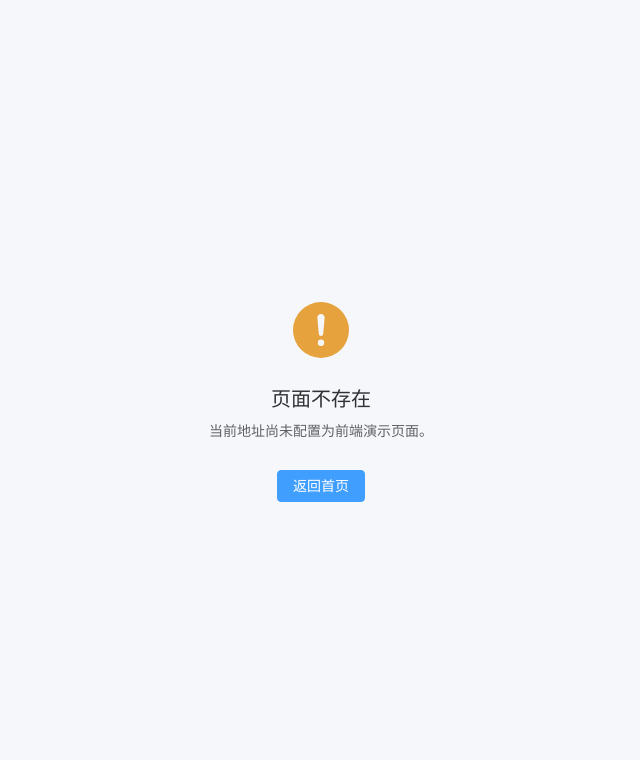
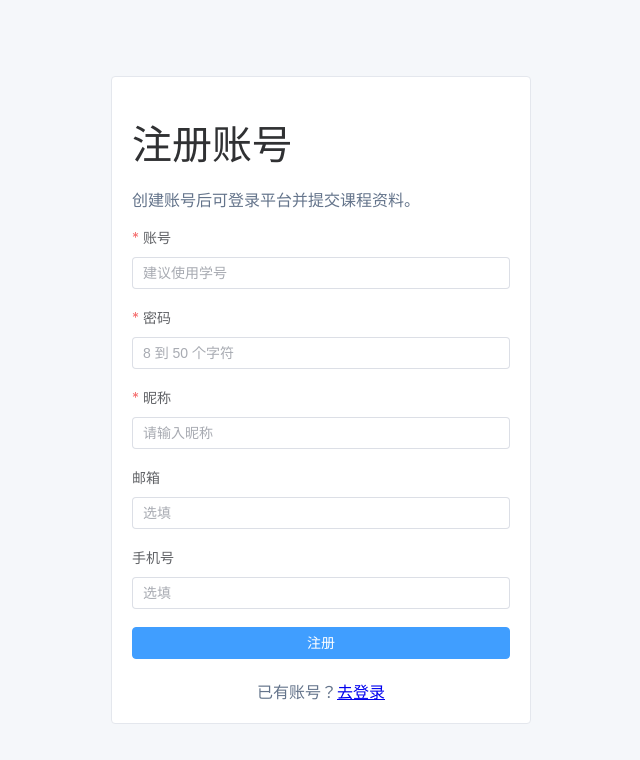
Before and after one commit to clear48/campus-resource-platform, a Vue app in the folder frontend/: page /register in a window 1280 px wide. Shown: the top 760 px of the page, without its empty margins (319-959 px from the left). Built offline with nearby package versions, Linux system fonts and the light colour scheme; no server answers.

Commit message:
feat(frontend): add register page

```diff
--- a/frontend/src/router/index.ts
+++ b/frontend/src/router/index.ts
@@ -3,6 +3,7 @@ import DefaultLayout from '../layouts/DefaultLayout.vue'
 import HomeView from '../views/HomeView.vue'
 import LoginView from '../views/LoginView.vue'
 import NotFoundView from '../views/NotFoundView.vue'
+import RegisterView from '../views/RegisterView.vue'
 
 // 首版保持固定路由，后续只在对应任务中逐页扩展，避免提前生成所有页面。
 const routes: RouteRecordRaw[] = [
@@ -22,6 +23,11 @@ const routes: RouteRecordRaw[] = [
     name: 'login',
     component: LoginView,
   },
+  {
+    path: '/register',
+    name: 'register',
+    component: RegisterView,
+  },
   // 兜底路由避免未知地址渲染空白页面。
   {
     path: '/:pathMatch(.*)*',
--- /dev/null
+++ b/frontend/src/views/RegisterView.vue
@@ -0,0 +1,101 @@
+<script setup lang="ts">
+import { reactive, ref } from 'vue'
+import { useRouter } from 'vue-router'
+import { ElMessage, type FormInstance, type FormRules } from 'element-plus'
+import { register } from '../api/auth'
+import type { RegisterRequest } from '../types/auth'
+import { ApiBusinessError } from '../utils/request'
+
+const router = useRouter()
+const registerFormRef = ref<FormInstance>()
+const loading = ref(false)
+const errorMessage = ref('')
+
+const registerForm = reactive({
+  username: '',
+  password: '',
+  nickname: '',
+  email: '',
+  phone: '',
+})
+
+const registerRules: FormRules<RegisterRequest> = {
+  username: [{ required: true, max: 50, message: '请输入不超过 50 个字符的账号', trigger: 'blur' }],
+  password: [
+    { required: true, message: '请输入密码', trigger: 'blur' },
+    { min: 8, max: 50, message: '密码长度应为 8 到 50 个字符', trigger: 'blur' },
+  ],
+  nickname: [{ required: true, max: 50, message: '请输入不超过 50 个字符的昵称', trigger: 'blur' }],
+  email: [
+    { max: 100, message: '邮箱不能超过 100 个字符', trigger: 'blur' },
+    { type: 'email', message: '请输入合法邮箱', trigger: 'blur' },
+  ],
+  phone: [{ pattern: /^$|^1[3-9]\d{9}$/, message: '请输入合法中国大陆手机号', trigger: 'blur' }],
+}
+
+/**
+ * 可选字段为空时不传给后端，避免把空字符串误判为格式非法的邮箱或手机号。
+ */
+function buildRegisterPayload(): RegisterRequest {
+  return {
+    username: registerForm.username,
+    password: registerForm.password,
+    nickname: registerForm.nickname,
+    email: registerForm.email || undefined,
+    phone: registerForm.phone || undefined,
+  }
+}
+
+async function submitRegister() {
+  const valid = await registerFormRef.value?.validate().catch(() => false)
+
+  if (!valid || loading.value) {
+    return
+  }
+
+  loading.value = true
+  errorMessage.value = ''
+
+  try {
+    await register(buildRegisterPayload())
+    ElMessage.success('注册成功，请登录')
+    await router.push('/login')
+  } catch (error) {
+    errorMessage.value = error instanceof ApiBusinessError ? error.message : '注册失败，请稍后重试'
+  } finally {
+    loading.value = false
+  }
+}
+</script>
+
+<template>
+  <main class="auth-page">
+    <el-card class="auth-card" shadow="never">
+      <h1>注册账号</h1>
+      <p class="auth-card__description">创建账号后可登录平台并提交课程资料。</p>
+
+      <el-alert v-if="errorMessage" class="auth-card__alert" type="error" :title="errorMessage" :closable="false" show-icon />
+
+      <el-form ref="registerFormRef" :model="registerForm" :rules="registerRules" label-position="top" @submit.prevent="submitRegister">
+        <el-form-item label="账号" prop="username">
+          <el-input v-model="registerForm.username" placeholder="建议使用学号" autocomplete="username" />
+        </el-form-item>
+        <el-form-item label="密码" prop="password">
+          <el-input v-model="registerForm.password" placeholder="8 到 50 个字符" type="password" autocomplete="new-password" show-password />
+        </el-form-item>
+        <el-form-item label="昵称" prop="nickname">
+          <el-input v-model="registerForm.nickname" placeholder="请输入昵称" autocomplete="name" />
+        </el-form-item>
+        <el-form-item label="邮箱" prop="email">
+          <el-input v-model="registerForm.email" placeholder="选填" autocomplete="email" />
+        </el-form-item>
+        <el-form-item label="手机号" prop="phone">
+          <el-input v-model="registerForm.phone" placeholder="选填" autocomplete="tel" />
+        </el-form-item>
+        <el-button class="auth-card__submit" type="primary" native-type="submit" :loading="loading">注册</el-button>
+      </el-form>
+
+      <p class="auth-card__link">已有账号？<RouterLink to="/login">去登录</RouterLink></p>
+    </el-card>
+  </main>
+</template>
```
Also changed, not shown: 6 other files (tests, documents, lock files or other folders).
